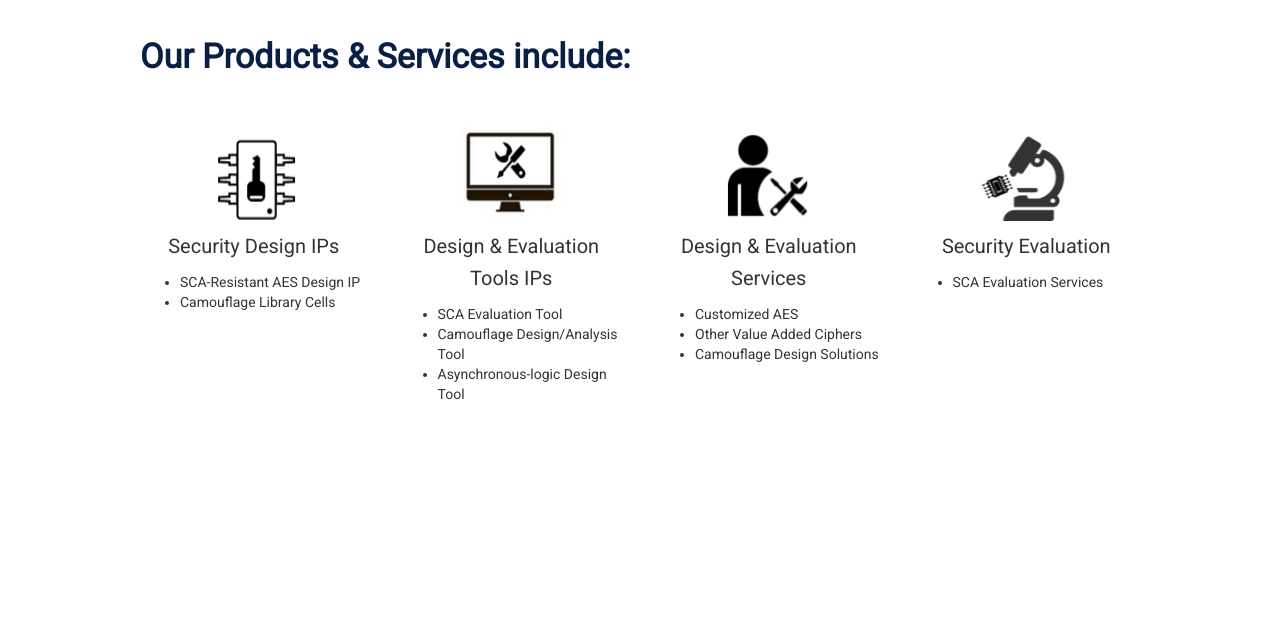
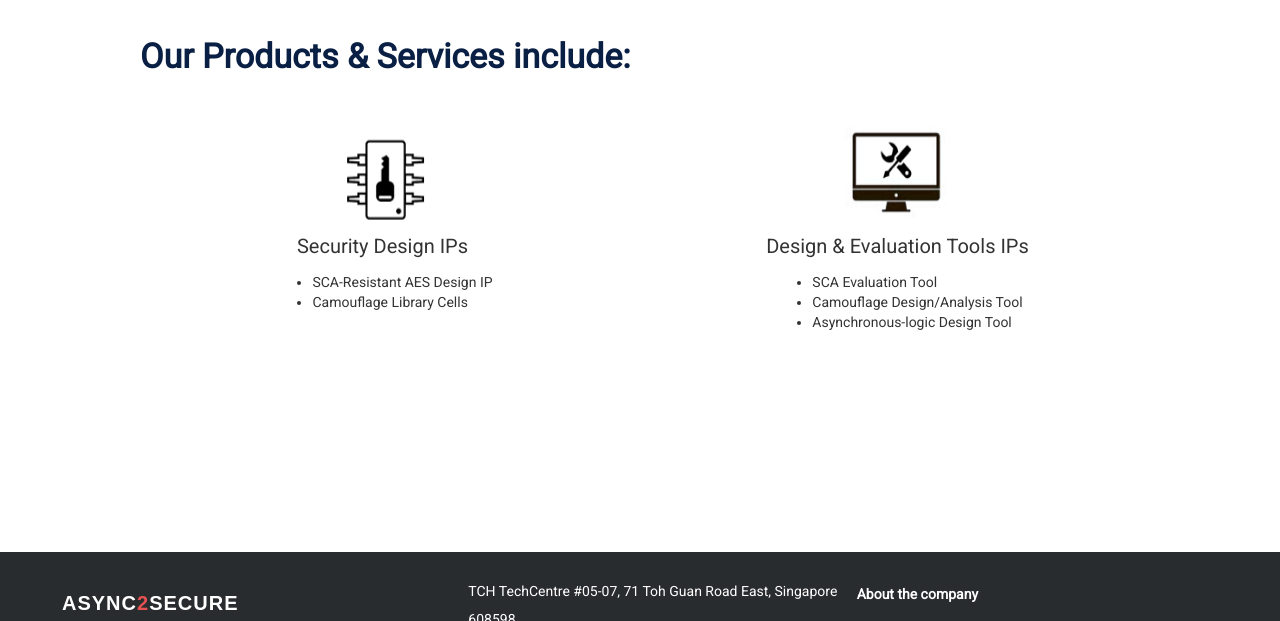
Before and after one commit to async2secure/async2secure.github.io, a Jekyll site: the page built from _pages/products/product.md, in a window 1280 px wide and 900 px high, cut to the strip 279-900 px from the top of the window. Built offline with Jekyll 4.4.1, drawn with Linux system fonts in a browser that asks for light colours; some web fonts are replaced.

Commit message:
hide links for products

```diff
--- a/_includes/header.html
+++ b/_includes/header.html
@@ -32,11 +32,11 @@
                        href="{{ site.baseurl }}{% link _pages/products/security_design_ips.md %}">Security
                     IPs</a>
 
-                    <a class="dropdown-item" href="{{ site.baseurl }}{% link _pages/products/design_solution.md %}">Design
+                    <!-- <a class="dropdown-item" href="{{ site.baseurl }}{% link _pages/products/design_solution.md %}">Design
                     Solutions</a>
                     <a class="dropdown-item"
                        href="{{ site.baseurl }}{% link _pages/products/security_evaluation.md %}">Security
-                    Evaluation</a>
+                    Evaluation</a> -->
                  </div>
               </li>
               <li class="dropdown">
--- a/_pages/products/product.md
+++ b/_pages/products/product.md
@@ -39,8 +39,9 @@ id: /products
                <li>Camouflage Design/Analysis Tool</li>
                <li>Asynchronous-logic Design Tool</li>
             </ul>
+
          </div>
-         <div class="col">
+         <!-- <div class="col">
             <a href="{{ site.baseurl }}{% link _pages/products/design_solution.md %}" class="link-block">
                <img class="mx-auto d-block image" src="/assets/home/design_evaluation_sevices.png" style="width:105px;height:105px;">
                <p class="text-center"> Design & Evaluation Services</p>
@@ -50,8 +51,8 @@ id: /products
                <li>Other Value Added Ciphers</li>
                <li>Camouflage Design Solutions</li>
             </ul>
-         </div>
-         <div class="col">
+         </div> -->
+         <!-- <div class="col">
             <a href="{{ site.baseurl }}{% link _pages/products/security_evaluation.md %}" class="link-block">
                <img class="mx-auto d-block image" src="/assets/home/side_channel_attacks.png" style="width:105px;height:105px;">
                <p class="text-center"> Security Evaluation</p>
@@ -59,7 +60,7 @@ id: /products
             <ul>
                <li>SCA Evaluation Services</li>
             </ul>
-         </div>
+         </div> -->
       </div>
    </div>
 </article>
--- a/_sass/_layout.scss
+++ b/_sass/_layout.scss
@@ -849,3 +849,8 @@ span.new-line-span {
   font-weight: normal;
   margin: 0
 }
+
+ul {
+  display: table;
+  margin: 0 auto;
+}
--- a/index.markdown
+++ b/index.markdown
@@ -55,7 +55,7 @@ id: www.async2secure.com
                   </p>
                </a>
             </div>
-            <div class="col-sm">
+            <!-- <div class="col-sm">
                <a href="{{ site.baseurl }}{% link _pages/products/design_solution.md %}" class="link-block">
                   <img class="mx-auto d-block image" src="/assets/home/design_evaluation_sevices.png" style="width:105px;height:105px;">
                   <p class="text-center"> Design & Evaluation Services</p>
@@ -66,7 +66,7 @@ id: www.async2secure.com
                   <img class="mx-auto d-block image" src="/assets/home/side_channel_attacks.png" style="width:105px;height:105px;">
                   <p class="text-center"> Security Evaluation</p>
                </a>
-            </div>
+            </div> -->
          </div>
          <hr class="new1">
          <p>To understand more about Hardware Security,check out more information from our <a href="{{ site.baseurl }}{% link _pages/resources/resources.md %}">Resources</a>.</p>
```
